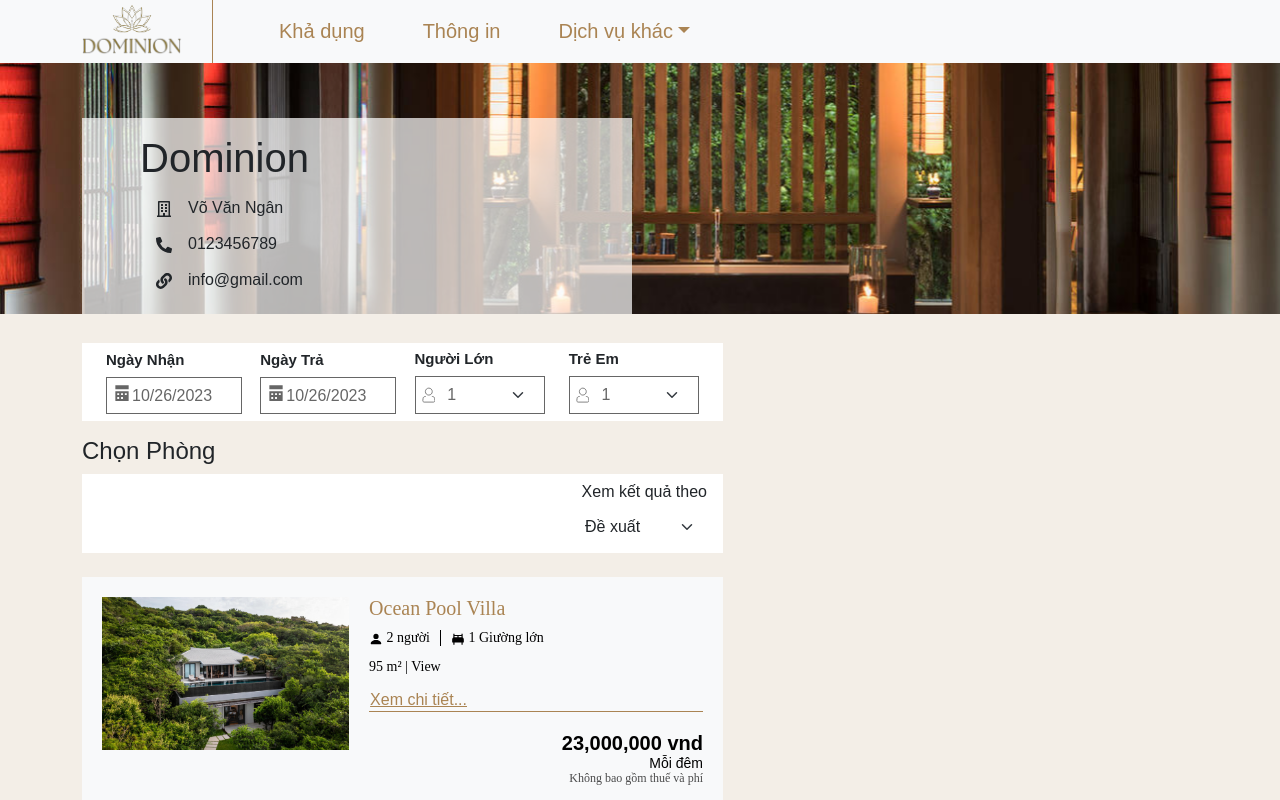
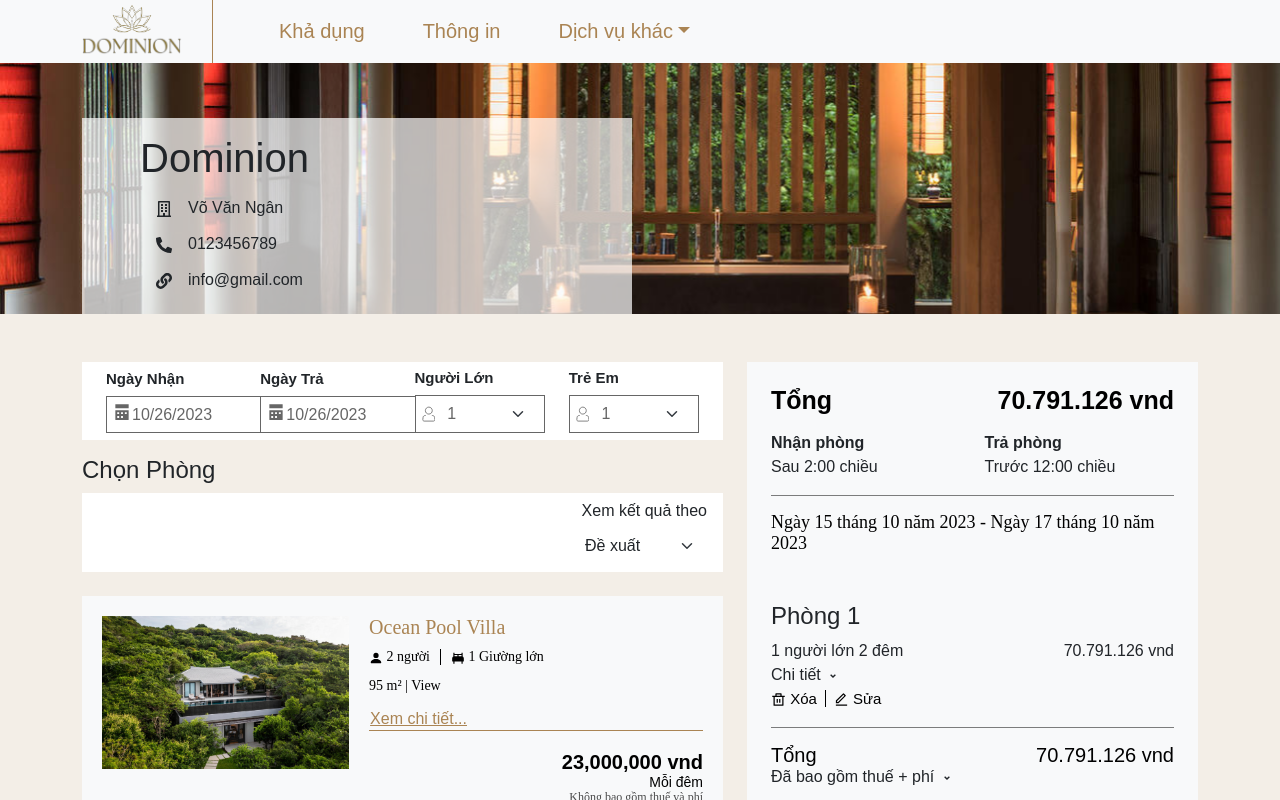
Before and after one commit to TranDuc41/deploy-test, a Next.js app in the folder frontend/: page /reservations in a window 1280 px wide. Shown: the top 800 px of the page. Built offline with nearby package versions, Linux system fonts and the light colour scheme; a web font is replaced by a local one.

Commit message:
update-summary

```diff
--- a/frontend/src/app/custom.css
+++ b/frontend/src/app/custom.css
@@ -540,9 +540,6 @@ footer .socialsing a {
     margin-left: 16px;
 }
 
-.seclect-booking {
-    padding-top: 29px;
-}
 
 .seclect-booking .categories-wrap {
     background-color: #FFF;
@@ -554,7 +551,7 @@ footer .socialsing a {
 }
 
 .seclect-booking input {
-    width: 136px;
+    width: 150px;
     color: #666;
     border-radius: unset;
     border: 1px solid #666;
@@ -655,12 +652,12 @@ footer .socialsing a {
 /*  BANNER ROOM DETAIL */
 #banner-room .image-room{
     width: 100%;
-    height: 700px;
+    height: 600px;
     object-fit: cover;
 }
 #banner-room .carousel-item{
-    width: 1440px;
-    height: 700px;
+    width: 100;
+    height: 600px;
     overflow: hidden;
 }
 /*  END BANNER ROOM DETAIL */
--- /dev/null
+++ b/frontend/src/app/reservations/@summary/page.js
@@ -0,0 +1,68 @@
+'use client'
+import { Button, Col, Container, Row } from "react-bootstrap";
+import { useState } from "react";
+import { RiArrowDropDownLine } from 'react-icons/ri';
+import ItemKeepRoom from '@/components/itemKeepRoom';
+import '@/app/reservations/custom-1.css';
+
+function Summary() {
+  //Accordion
+  const [isOpen, setIsOpen] = useState(false);
+  const toggleAccordion = () => {
+    setIsOpen(!isOpen);
+  };
+  return (
+    <section id="summary">
+      <Container className="bg-light p-4 mt-5">
+        <div className="summary-header pb-3">
+          <Row className="summary-total-heading mb-3">
+            <Col className="grand-total-heading--title">Tổng
+            </Col>
+            <Col className="grand-total-heading--amount text-end">70.791.126 vnd
+            </Col>
+          </Row>
+          <Row className="summary-cart_hotelDetails ">
+            <div className="summary-cart_checkIn" style={{ width: '50%' }}>
+              <b><span>Nhận phòng</span></b><br />
+              <span>Sau 2:00 chiều</span>
+            </div>
+
+            <div class="summary-cart_checkOut" style={{ width: '50%' }}>
+              <b><span>Trả phòng</span></b><br />
+              <span>Trước 12:00 chiều</span>
+            </div>
+          </Row>
+        </div>
+        <div className="summary-content">
+          <Row className="py-3 ">
+            <ItemKeepRoom />
+          </Row>
+        </div>
+        <div className="summary-footer mt-3">
+          <Row className="summary-total-footer">
+            <Col className="grand-total-footer--title">Tổng
+            </Col>
+            <Col className="grand-total-footer--amount text-end">70.791.126 vnd
+            </Col>
+          </Row>
+          <Row className="summary-total-prices_displayed_include_fees">
+            <div className="accordion-header" onClick={toggleAccordion}>
+              <h6>Đã bao gồm thuế + phí  <RiArrowDropDownLine /></h6>
+            </div>
+            {isOpen && (
+              <div className="accordion-content d-flex px-4" style={{justifyContent: "space-between"}}>
+                {/* vat va phí */}
+                <span>VAT & Phí dịch vụ</span><span>10.250.555 vnd</span>
+              </div>
+            )}
+          </Row>
+          <div class="thumb-cards_button text-center mt-5">
+            <Button className="btn-continue" variant="warning" >Tiếp tục thanh toán</Button>
+            </div>
+        </div>
+
+      </Container>
+    </section>
+  )
+}
+export default Summary;
--- a/frontend/src/app/reservations/custom-1.css
+++ b/frontend/src/app/reservations/custom-1.css
@@ -63,9 +63,6 @@
     margin-left: 16px;
 }
 
-.seclect-booking {
-    padding-top: 29px;
-}
 
 .seclect-booking .categories-wrap {
     background-color: #FFF;
@@ -77,7 +74,7 @@
 }
 
 .seclect-booking input {
-    width: 136px;
+    width: 156px;
     color: #666;
     border-radius: unset;
     border: 1px solid #666;
@@ -194,7 +191,7 @@
     font-weight: 300;
     line-height: normal;
 }
-.thumb-cards_footer .thumb-cards_button .btn-booking{
+.thumb-cards_footer .thumb-cards_button .btn-booking {
     color: #FFF;
     text-align: center;
     font-size: 18px;
@@ -220,6 +217,66 @@
     border: 0;
 }
 /*  */
+/* Summary */
+.summary-total-heading{
+    color: #000;
+    font-size: 25px;
+    font-style: normal;
+    font-weight: 800;
+    line-height: normal;
+}
+section#summary .summary-header,.summary-content {
+    border-bottom: rgba(0, 0, 0, 0.50) solid 1px;
+}
+.item-keep_room-date_checkin_checkout{
+    color: #000;
+    font-family: Inria Serif;
+    font-size: 18px;
+    font-style: normal;
+    font-weight: 300;
+    line-height: normal;
+}
+.accordion-header p{
+    margin-bottom: 0;
+}
+.display-prices, .summary--keep_room_info{
+    justify-content: space-between;
+}
+.summary-total-footer{
+    color: #000;
+    font-size: 20px;
+    font-style: normal;
+    font-weight: 500;
+    line-height: normal;
+}
+.thumb-cards_button .btn-continue {
+    color: #FFF;
+    text-align: center;
+    font-size: 18px;
+    line-height: normal;
+    height: 46px;
+    padding: 5px 85px;
+    background-color: #E4A853;
+    border: 0;
+    margin-top: 15px;
+
+}
+.item-keep_room_footer .delete-keep_room{
+    border-right: #000 solid 1px;
+}
+.item-keep_room_footer a{
+    color: #000;
+    font-size: 15px;
+    font-style: normal;
+    font-weight: 300;
+    line-height: normal;
+    text-decoration: none;
+}
+.thumb-cards_button .btn-continue:hover{
+    background-color: #ffd79f;
+
+}
+/* end Summary */
 /* footer reservations */
 footer#footer-reservations{
     padding: 29px 0;
--- a/frontend/src/app/reservations/layout.js
+++ b/frontend/src/app/reservations/layout.js
@@ -8,7 +8,7 @@ import { Col, Container, Row } from 'react-bootstrap';
 
 const arima = Arima({ subsets: ['latin'] })
 
-export default function RootLayout({ children}) {
+export default function RootLayout({ children,summary}) {
   return (
     <html lang="en">
       <link rel="icon" href="/favicon.ico" sizes="any" />
@@ -18,7 +18,7 @@ export default function RootLayout({ children}) {
           <Row>
             {/* trong moi thanh phan  children phair goi row*/}
             <Col lg={7}>{children}</Col>
-            <Col  lg={5}></Col>
+            <Col  lg={5}>{summary}</Col>
           </Row>
         </Container>
         <Footer/>
--- a/frontend/src/app/reservations/page.js
+++ b/frontend/src/app/reservations/page.js
@@ -14,13 +14,12 @@ import BannerBooking from '@/components/selectBooking';
 import ItemRoomKeepBook from '@/components/itemRoomKeepBook';
 
 
-
 export default function Page() {
   return (
     <div className='content'>
       {/* seclect booking */}
       <Container>
-        <Row className='seclect-booking'>
+        <Row className='seclect-booking mt-5'>
           <BannerBooking />
         </Row>
       </Container>
@@ -47,6 +46,8 @@ export default function Page() {
       {/* Item room keep book */}
       <Container>
         <ItemRoomKeepBook />
+        <ItemRoomKeepBook />
+        <ItemRoomKeepBook />
       </Container>
       {/* end Item room keep book */}
     </div>
--- /dev/null
+++ b/frontend/src/components/itemKeepRoom.js
@@ -0,0 +1,81 @@
+'use client'
+import 'react-bootstrap';
+import { useState } from "react";
+import { RiArrowDropDownLine, RiDeleteBinLine, RiEditLine } from 'react-icons/ri';
+import Link from 'next/link';
+import { Button, Row } from 'react-bootstrap';
+import Modal from 'react-bootstrap/Modal';
+import SelectBooking from '@/components/selectBooking';
+import '@/app/reservations/custom-1.css';
+
+function IteamKeepRoom() {
+    const [isOpen, setIsOpen] = useState(false);
+    const toggleAccordion = () => {
+        setIsOpen(!isOpen);
+    };
+    //Modal edit item keep room
+    const [showEdit, setShowEdit] = useState(false);
+
+    const handleCloseEdit = () => setShowEdit(false);
+    const handleShowEdit = () => setShowEdit(true);
+    return (
+        <section className="item-keep_room">
+            <div className="item-keep_room_header mb-5">
+                <div className="item-keep_room-date_checkin_checkout">
+                    Ngày 15 tháng 10 năm 2023  - Ngày 17 tháng 10 năm 2023
+                </div>
+            </div>
+            <div className="item-keep_room_content">
+                <h4 className="keep_room_title">Phòng 1</h4>
+                <div className="summary--keep_room_info d-flex">
+                    <div className="item-keep_room--guests-night"><span>1 người lớn</span> <span>2 đêm</span></div>
+                    <div className="item-keep_room--price_night">70.791.126 vnd</div>
+                </div>
+                <div className="accordion">
+                    <div className="accordion-header" onClick={toggleAccordion}>
+                        <p>Chi tiết  <RiArrowDropDownLine /></p>
+                    </div>
+                    {isOpen && (
+                        <div className="accordion-content">
+                            <div class="display-prices d-flex px-3">
+                                <div class="display-prices_label"><span>15/10/2023</span>
+                                </div>
+                                <div class="display-prices_price"><span>35.395.563 vnd</span>
+                                </div>
+                            </div>
+                            <div class="display-prices d-flex px-3">
+                                <div class="display-prices_label"><span>16/10/2023</span>
+                                </div>
+                                <div class="display-prices_price"><span>35.395.563 vnd</span>
+                                </div>
+                            </div>
+                        </div>
+                    )}
+                </div>
+            </div>
+            <div className="item-keep_room_footer">
+                <a href='' variant="link" className='delete-keep_room pe-2'><RiDeleteBinLine /> Xóa</a>
+                <a variant="link" className='edit-keep_room px-2' onClick={handleShowEdit}><RiEditLine /> Sửa</a>
+            </div>
+            <Modal show={showEdit} keyboard={false} backdrop="static" size='lg'>
+                <Modal.Header>
+                    <Modal.Title>Sửa</Modal.Title>
+                </Modal.Header>
+                <Modal.Body>
+                    <Row className='seclect-booking'>
+                        <SelectBooking />
+                    </Row>
+                </Modal.Body>
+                <Modal.Footer>
+                    <Button variant="light" onClick={handleCloseEdit}>
+                        Close
+                    </Button>
+                    <Button variant="success" onClick={handleCloseEdit}>
+                        Save Changes
+                    </Button>
+                </Modal.Footer>
+            </Modal>
+        </section>
+    )
+}
+export default IteamKeepRoom;
--- a/frontend/src/components/itemModalKeepRoom.js
+++ /dev/null
@@ -1,36 +0,0 @@
-'use client'
-import { useState } from "react";
-import Button from 'react-bootstrap/Button';
-import Modal from 'react-bootstrap/Modal';
-
-function Example() {
-  const [show, setShow] = useState(false);
-
-  const handleClose = () => setShow(false);
-  const handleShow = () => setShow(true);
-
-  return (
-    <>
-      <Button variant="primary" onClick={handleShow}>
-        Launch demo modal
-      </Button>
-
-      <Modal show={show} onHide={handleClose}>
-        <Modal.Header closeButton>
-          <Modal.Title>Modal heading</Modal.Title>
-        </Modal.Header>
-        <Modal.Body>Woohoo, you are reading this text in a modal!</Modal.Body>
-        <Modal.Footer>
-          <Button variant="secondary" onClick={handleClose}>
-            Close
-          </Button>
-          <Button variant="primary" onClick={handleClose}>
-            Save Changes
-          </Button>
-        </Modal.Footer>
-      </Modal>
-    </>
-  );
-}
-
-export default Example;
```
Also changed, not shown: frontend/src/app/reservations/@summary/loading.js (added, +11 -0 lines), frontend/src/components/itemRoomKeepBook.js (+4 -4 lines), frontend/src/components/itemroomdetail.js (+22 -2 lines), 1 other file (tests, documents, lock files or other folders).
